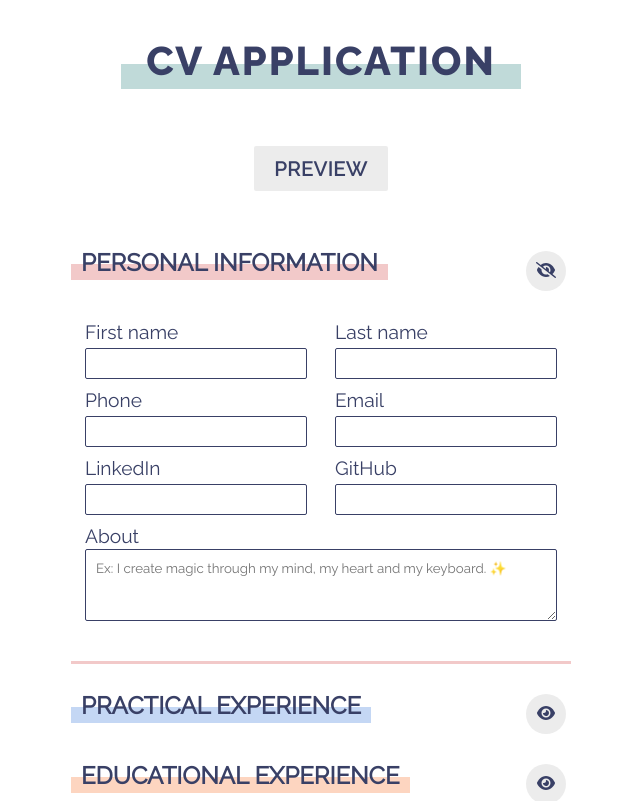
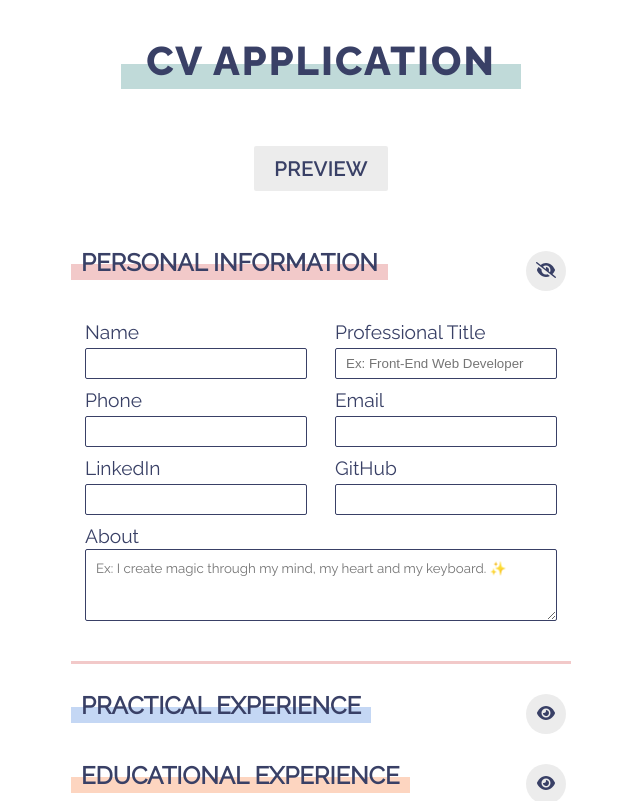
Before and after one commit to mooniiDev/cv-application, a React (Create React App) app: page / in a window 1280 px wide. Shown: the top 801 px of the page, without its empty margins (319-959 px from the left). Built offline with nearby package versions, Linux system fonts and the light colour scheme.

Commit message:
Add 'professional title' to the personal form and remove 'last name'

```diff
--- a/src/components/Main.js
+++ b/src/components/Main.js
@@ -24,8 +24,8 @@ class Main extends React.Component {
       editMode: true,
       cvInfo: {
         personal: {
-          firstName: '',
-          lastName: '',
+          name: '',
+          professionalTitle: '',
           phone: '',
           email: '',
           linkedin: '',
--- a/src/components/PersonalForm.js
+++ b/src/components/PersonalForm.js
@@ -22,28 +22,29 @@ class PersonalForm extends React.Component {
         <form className="personal-form">
           {/* Personal information */}
           <div>
-            {/* First name */}
-            <label htmlFor="first-name">
-              First name
+            {/* Name */}
+            <label htmlFor="name">
+              Name
               <input
                 type="text"
-                id="first-name"
-                name="first-name"
-                data-info="firstName"
-                value={personalInfo.firstName}
+                id="name"
+                name="name"
+                data-info="name"
+                value={personalInfo.name}
                 onChange={handlePersonalChange}
               />
             </label>
-            {/* Last name */}
-            <label htmlFor="last-name" className="last-name">
-              Last name
+            {/* Professional title */}
+            <label htmlFor="professionalTitle" className="professional-title">
+              Professional Title
               <input
                 type="text"
-                id="last-name"
-                name="last-name"
-                data-info="lastName"
-                value={personalInfo.lastName}
+                id="professional-title"
+                name="professionalTitle"
+                data-info="professionalTitle"
+                value={personalInfo.professionalTitle}
                 onChange={handlePersonalChange}
+                placeholder="Ex: Front-End Web Developer"
               />
             </label>
           </div>
@@ -130,8 +131,8 @@ PersonalForm.propTypes = {
   formVisibility: PropTypes.bool,
   handlePersonalChange: PropTypes.func,
   personalInfo: PropTypes.shape({
-    firstName: PropTypes.string,
-    lastName: PropTypes.string,
+    name: PropTypes.string,
+    professionalTitle: PropTypes.string,
     phone: PropTypes.string,
     email: PropTypes.string,
     linkedin: PropTypes.string,
```
